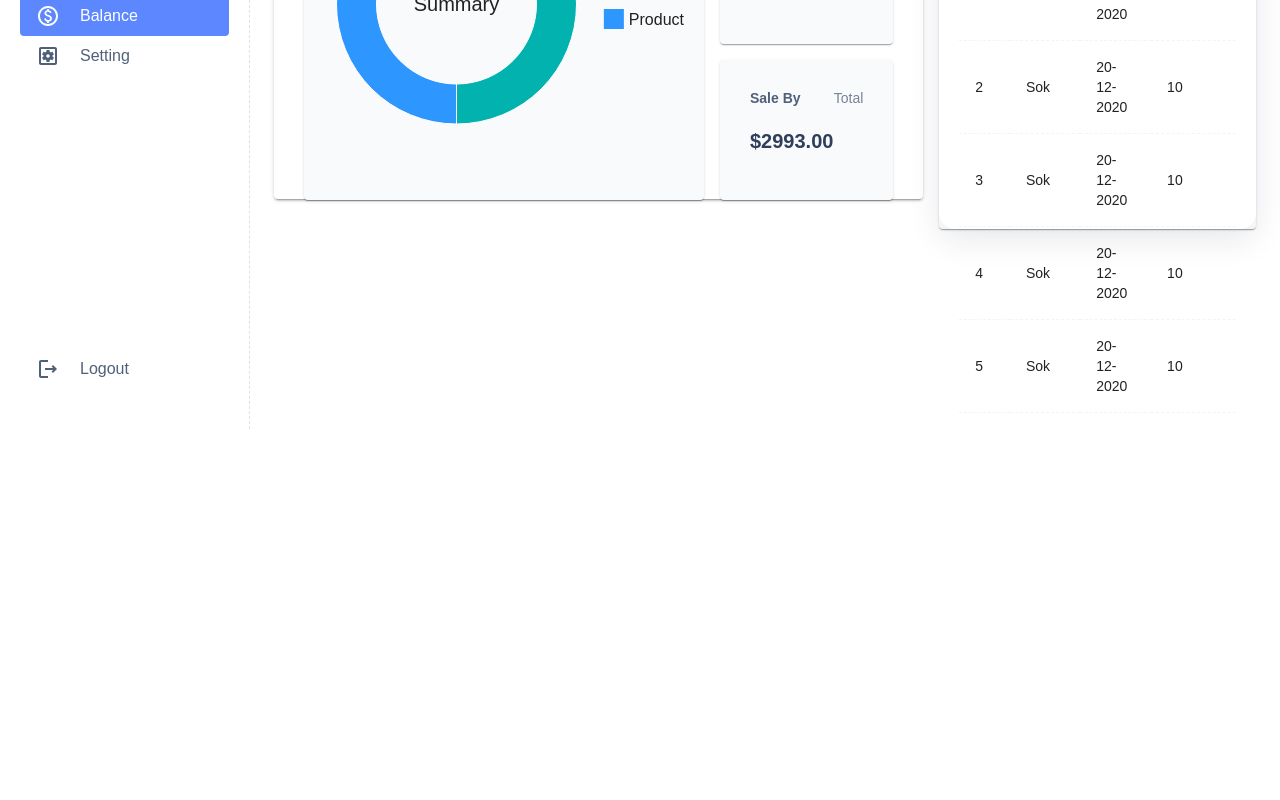
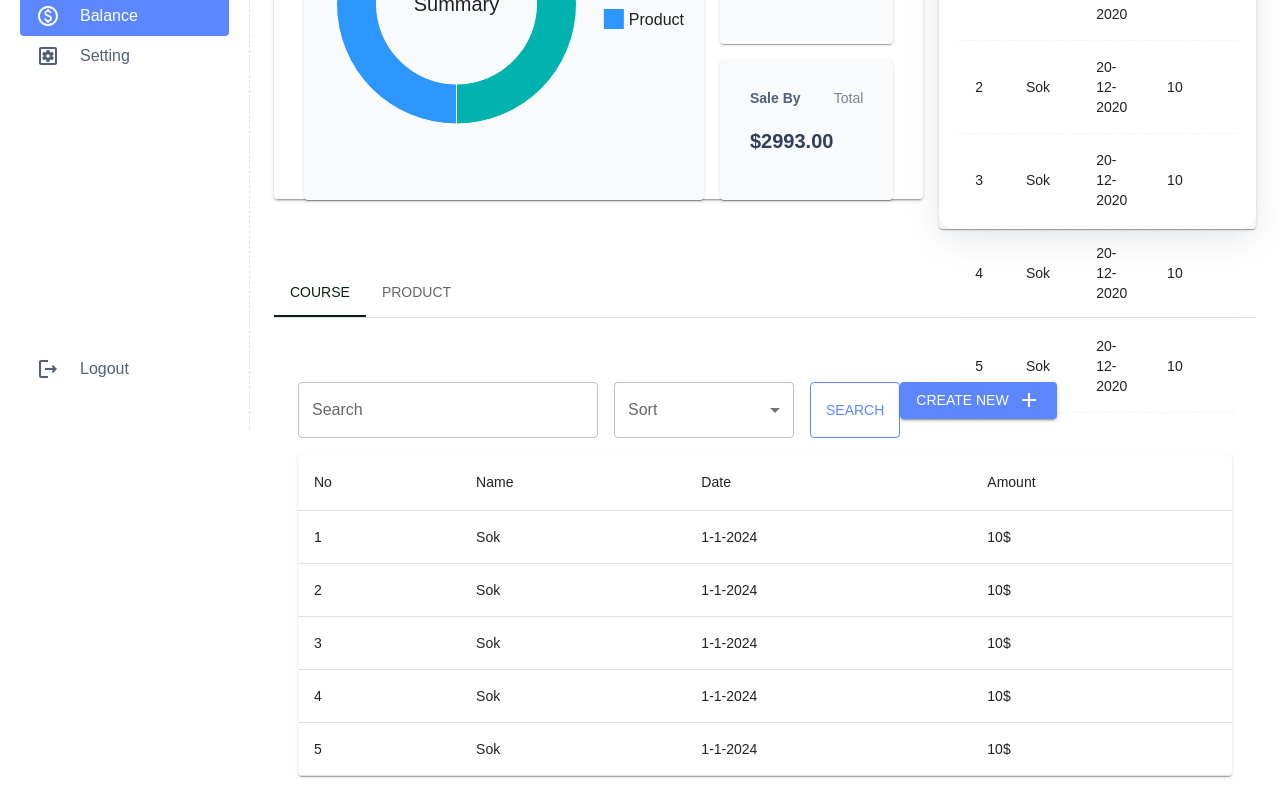
Before and after one commit to Kh1T/agteach-instructor, a React (Create React App) app: page /balance in a window 1280 px wide. Shown: the part 371-1171 px from the top of the page. Before the commit the page ends 800 px from the top, so only its background shows below. Built offline with nearby package versions, Linux system fonts and the light colour scheme.

Commit message:
feat: add Tabs to balance page

```diff
--- a/src/pages/Balance.jsx
+++ b/src/pages/Balance.jsx
@@ -1,21 +1,50 @@
-import { Box, Paper, Stack } from "@mui/material";
-import TopPerformance from "../components/dashboard/TopPerformance";
+import { Box, Paper, Stack, Tab, Tabs } from "@mui/material";
 import RecentTransaction from "../components/RecentTransaction";
 import Grid from "@mui/material/Grid2";
-import CardSale from "../components/dashboard/CardSale";
-import Overview from "../components/dashboard/Overview";
 import PieChartBalance from "../components/balance/PieChartBalance";
 import BalanceCard from "../components/balance/BalanceCard";
 import TotalCard from "../components/balance/TotalCard";
+import QueryHeader from "../components/QueryHeader";
+import { useState } from "react";
+import CustomTableMui from "../components/CustomTableMui";
+import CustomTableHeader from "../components/CustomTableHeader";
 function BalancePage() {
+  const [selectState, setSelectState] = useState("");
+  const [value, setValue] = useState(0);
+
+  const headers = ["No", "Name", "Date", "Amount"];
+  function createData(...rest) {
+    return { ...rest };
+  }
+  const rows = [
+    createData(1, "Sok", "1-1-2024", "10$"),
+    createData(2, "Sok", "1-1-2024", "10$"),
+    createData(3, "Sok", "1-1-2024", "10$"),
+    createData(4, "Sok", "1-1-2024", "10$"),
+    createData(5, "Sok", "1-1-2024", "10$"),
+  ];  const rowsProduct = [
+    createData(1, "Sok", "1-1-2024", "10$"),
+    createData(2, "Sok", "1-1-2024", "10$"),
+    createData(3, "Sok", "1-1-2024", "10$"),
+    createData(4, "Sok", "1-1-2024", "10$"),
+    createData(5, "Sok", "1-1-2024", "10$"),
+  ];
   return (
-    <Box sx={{ flexGrow: 1 }}>
-      <Grid container  spacing={2}>
+    <Stack spacing={5} sx={{ flexGrow: 1 }}>
+      <Grid container spacing={2}>
         <Grid size={8}>
-          <Box pt="30px" sx={{ width: "100%", height: "410px", boxShadow: 2, borderRadius: 1 }}>
+          <Box
+            pt="30px"
+            sx={{
+              width: "100%",
+              height: "410px",
+              boxShadow: 2,
+              borderRadius: 1,
+            }}
+          >
             <Stack direction="row" spacing={2} mx="30px">
               <Box
-              pt={"60px"}
+                pt={"60px"}
                 sx={{
                   width: "100%",
                   backgroundColor: "grey.100",
@@ -38,8 +67,47 @@ function BalancePage() {
           </Paper>
         </Grid>
       </Grid>
-    </Box>
+      <Box sx={{ borderBottom: 1, borderColor: "divider" }}>
+        <Tabs value={value} onChange={(event, newValue) => setValue(newValue)}>
+          <Tab label="Course" id="tab-1" />
+          <Tab label="Product" id="tab-2" />
+        </Tabs>
+      </Box>
+      <CustomTabPanel value={value} index={0}>
+        <Box>
+          <QueryHeader
+            useSelectState={[selectState, setSelectState]}
+            selectData={["Newest", "Oldest"]}
+          />
+          <CustomTableMui data={{ headers, rows}} />
+        </Box>
+      </CustomTabPanel>
+
+      <CustomTabPanel value={value} index={1}>
+        <Box>
+          <QueryHeader
+            useSelectState={[selectState, setSelectState]}
+            selectData={["Newest", "Oldest"]}
+          />
+          <CustomTableMui data={{ headers, rows }} />
+        </Box>
+      </CustomTabPanel>
+    </Stack>
   );
 }
+function CustomTabPanel(props) {
+  const { children, value, index, ...other } = props;
 
+  return (
+    <div
+      role="tabpanel"
+      hidden={value !== index}
+      id={`simple-tabpanel-${index}`}
+      aria-labelledby={`simple-tab-${index}`}
+      {...other}
+    >
+      {value === index && <Box sx={{ p: 3 }}>{children}</Box>}
+    </div>
+  );
+}
 export default BalancePage;
```
